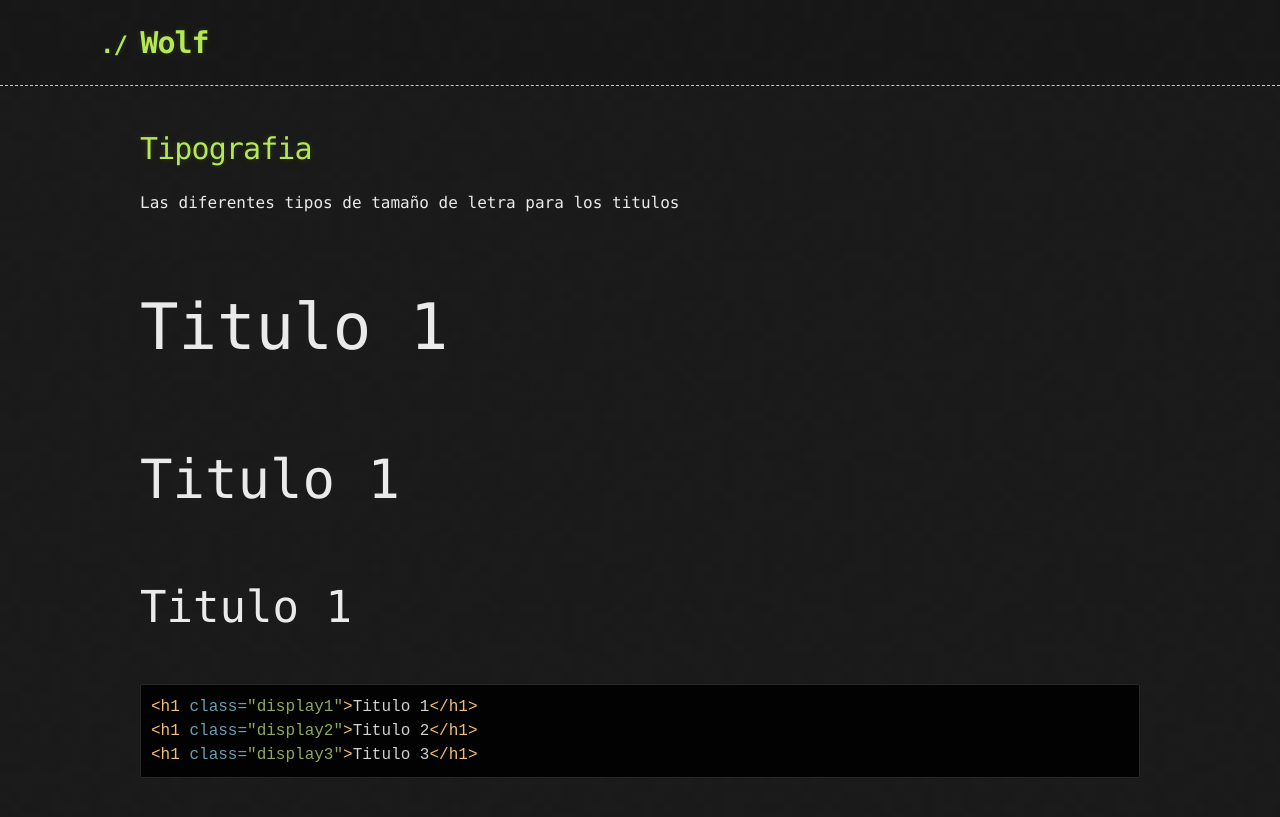
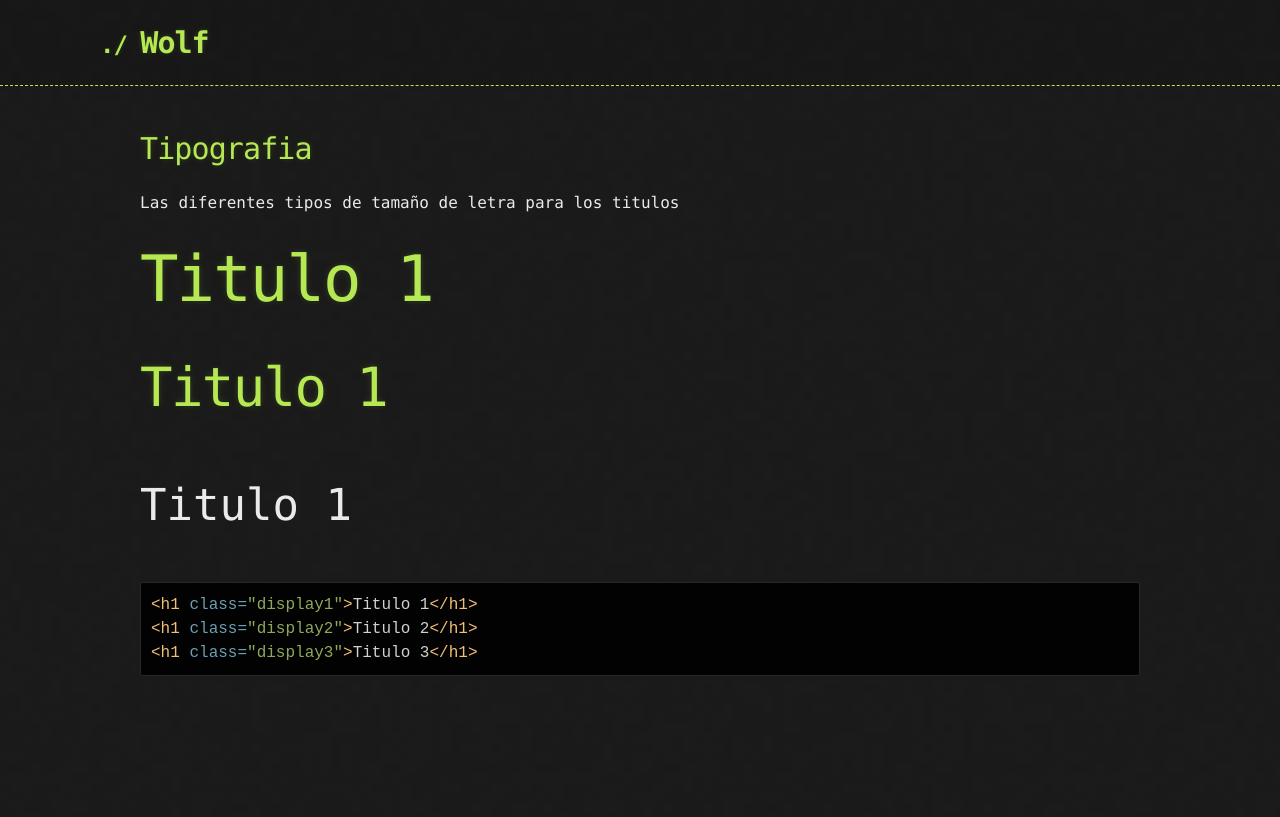
Before and after one commit to NinjaDiaz007/Block, a Jekyll site: the page built from wolf.md, in a window 1280 px wide. Shown: the top 817 px of the page. Built offline with Jekyll 4.4.1, drawn with Linux system fonts in a browser that asks for light colours; our own code applies the rules of GitHub Pages for plain Markdown files.

Commit message:
Add files via upload

````diff
--- a/wolf.md
+++ b/wolf.md
@@ -4,8 +4,8 @@ layout: default
 
 # Tipografia
 Las diferentes tipos de tama&#241;o de letra para los titulos
-<p style="font-size: 64px;">Titulo 1</p>
-<p style="font-size: 54px;">Titulo 1</p>
+<h1 style="font-size: 64px;">Titulo 1</h1>
+<h1 style="font-size: 54px;">Titulo 1</h1>
 <p style="font-size: 44px;">Titulo 1</p>
 
 ```html
````
